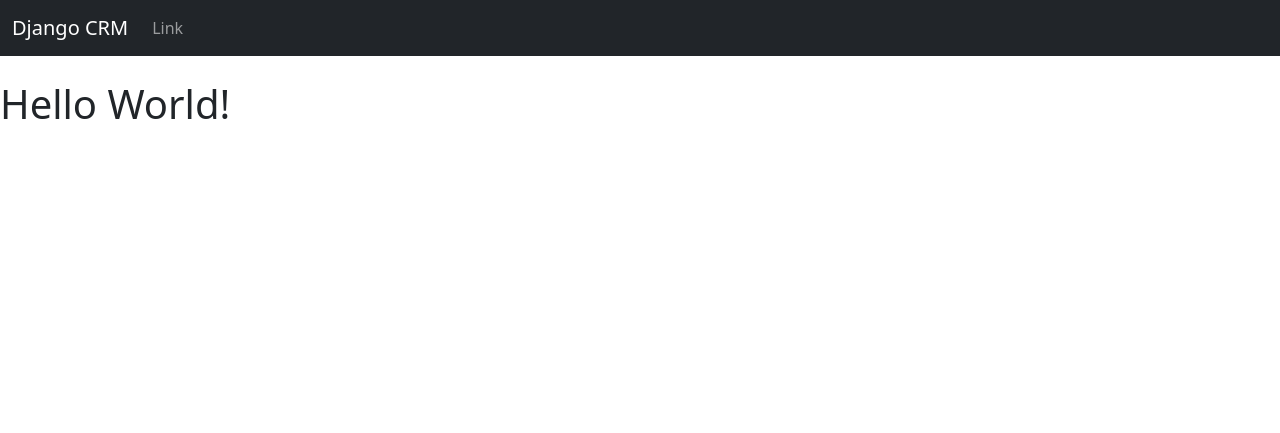
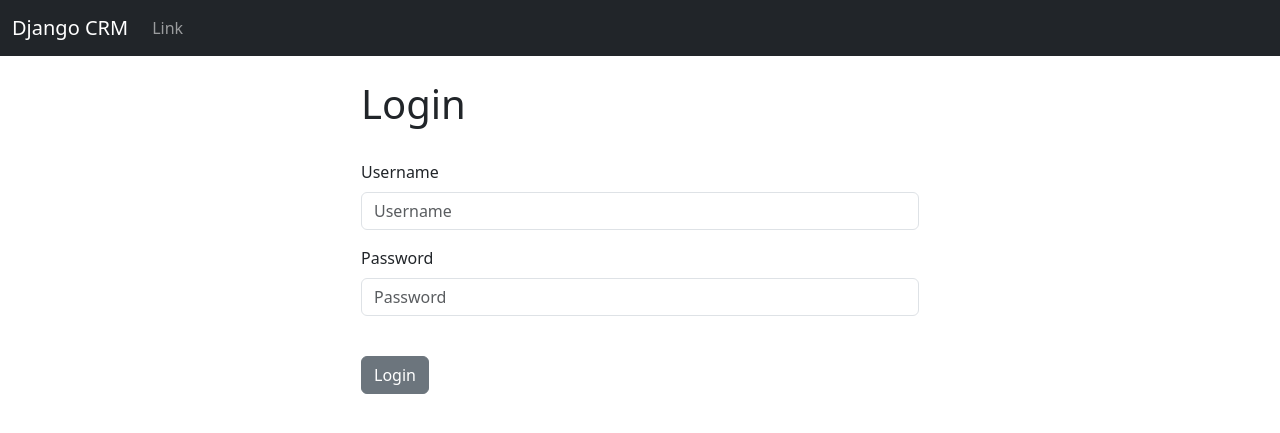
Before and after one commit to pydeveloperashish/CRM-App-Using-Django, a Django app: page / in a window 1280 px wide. Shown: the top 433 px of the page. Run offline with Django 4.2, Linux system fonts and the light colour scheme.

Commit message:
login form and BE function added

```diff
--- a/website/templates/base.html
+++ b/website/templates/base.html
@@ -7,14 +7,22 @@
     <link href="https://cdn.jsdelivr.net/npm/bootstrap@5.3.1/dist/css/bootstrap.min.css" rel="stylesheet" integrity="sha384-4bw+/aepP/YC94hEpVNVgiZdgIC5+VKNBQNGCHeKRQN+PtmoHDEXuppvnDJzQIu9" crossorigin="anonymous">
   </head>
   <body>
-    <div>
-        {% include "navbar.html" %}
-        <br>
-        {% block content %}
+    {% include "navbar.html" %}
+        <div class="container">
+            <br>
+            {% if messages %}
+                {% for message in messages %}
+                <div class="alert alert-warning alert-dismissible fade show" role="alert">
+                    <strong>{{ message }}</strong>
+                    <button type="button" class="btn-close" data-bs-dismiss="alert" aria-label="Close"></button>
+                  </div>
+                {% endfor %}
+            {% endif %}
 
-        {% endblock %}
-    </div>
+            {% block content %}
 
+            {% endblock %}
+        </div>
     <script src="https://cdn.jsdelivr.net/npm/bootstrap@5.3.1/dist/js/bootstrap.bundle.min.js" integrity="sha384-HwwvtgBNo3bZJJLYd8oVXjrBZt8cqVSpeBNS5n7C8IVInixGAoxmnlMuBnhbgrkm" crossorigin="anonymous"></script>
   </body>
 </html>
--- a/website/templates/home.html
+++ b/website/templates/home.html
@@ -1,5 +1,30 @@
 {% extends "base.html" %}
 
 {% block content %}
-<h1>Hello World!</h1>
+<div class="col-md-6 offset-md-3">
+    {% if user.is_authenticated %}
+    <h1> Hello World</h1>
+
+    {% else %}
+    <h1>Login</h1>
+    <br>
+    <form method="POST" action="{% url 'home' %}">
+        {% csrf_token %}
+        <form>
+            <div class="mb-3">
+              <label for="exampleInputEmail1" class="form-label">Username</label>
+              <input type="text" class="form-control" name="username"
+                    placeholder="Username" required>
+            </div>
+            <div class="mb-3">
+              <label for="exampleInputPassword1" class="form-label">Password</label>
+              <input type="password" class="form-control" name="password"
+                    placeholder="Password" required>
+            </div>
+           <br>
+            <button type="submit" class="btn btn-secondary">Login</button>
+          </form>
+    </form>
+    {% endif %}
+</div>
 {% endblock %}
--- a/website/urls.py
+++ b/website/urls.py
@@ -2,5 +2,7 @@ from django.urls import path
 from . import views
 
 urlpatterns = [
-    path('', views.home, name = 'home')
+    path('', views.home, name = 'home'),
+    #path('login/', views.loginUser, name = 'login'),
+    #path('logout/', views.logoutUser, name = 'logout'),
 ]
--- a/website/views.py
+++ b/website/views.py
@@ -1,5 +1,25 @@
-from django.shortcuts import render
+from django.shortcuts import render, redirect
+from django.contrib.auth import authenticate, login, logout
+from django.contrib import messages
 
 # Create your views here.
 def home(request):
+    # check to see if the user is logged in
+    if request.method == 'POST':
+        username = request.POST.get('username')
+        password = request.POST.get('password')
+        user = authenticate(request, username = username, password = password)
+        if user:
+            login(request, user)
+            messages.success(request, "You have been authenticated")
+            return redirect('home')
+        else:
+            messages.success(request, "There was an error, please try again...")
+            redirect('home')
     return render(request, 'home.html', context = {})
+
+def loginUser(request):
+    pass
+
+def logoutUser(request):
+    pass
```
